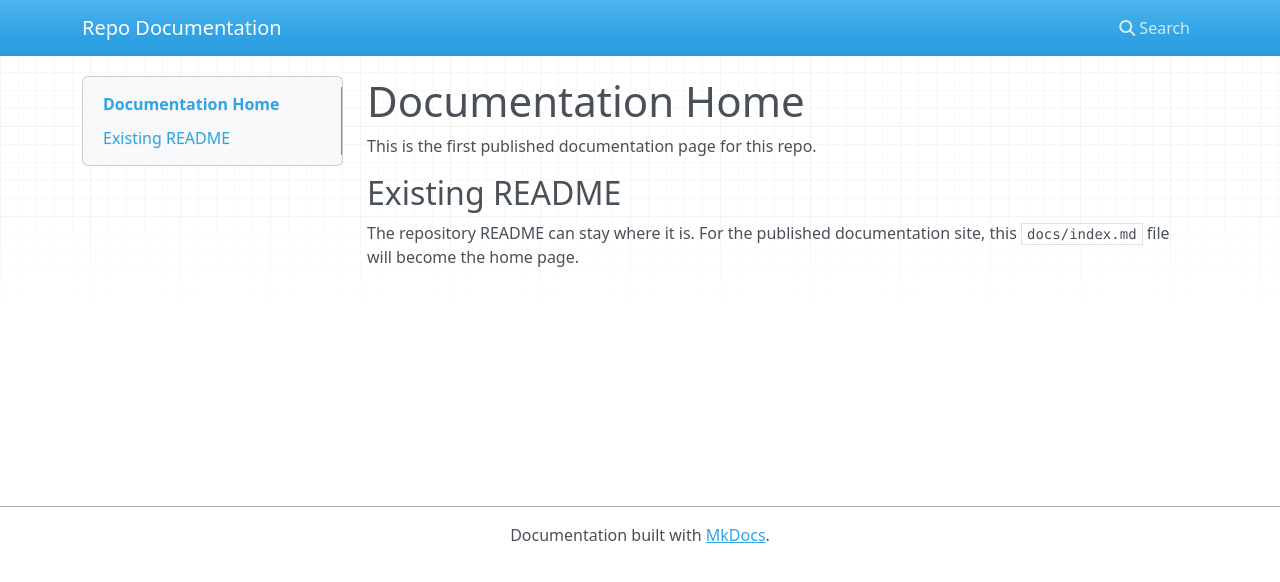
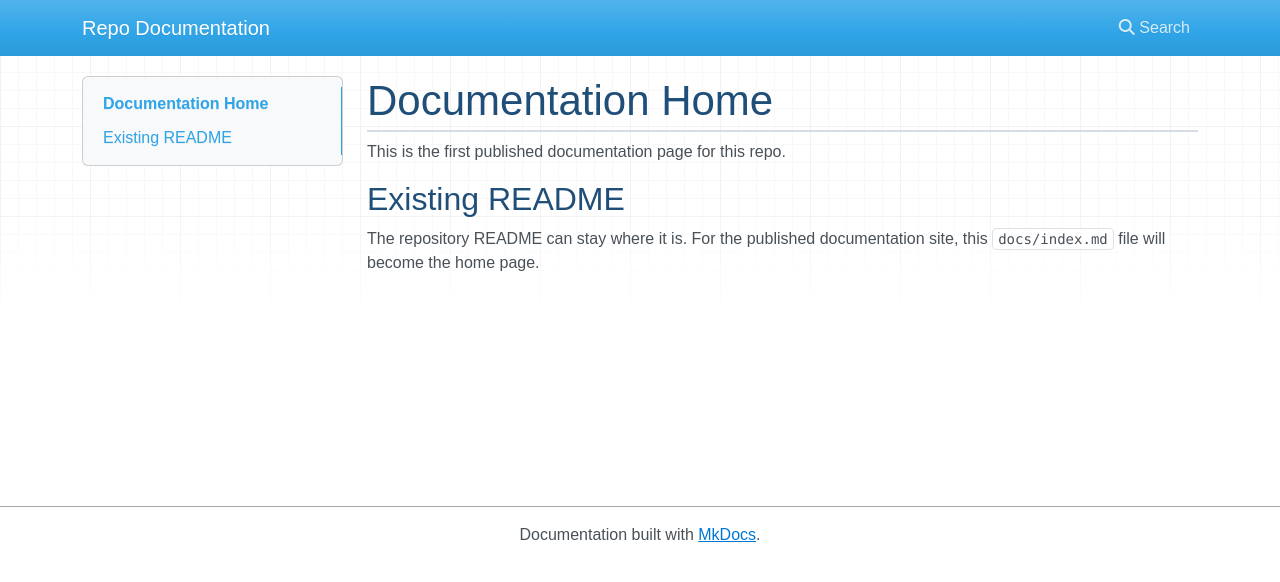
Before and after one commit to drewdz3/ex_bot, an MkDocs documentation site: the page built from docs/index.md, in a window 1280 px wide. Shown: the top 582 px of the page. Built offline with MkDocs 1.6.1, drawn with Linux system fonts in a browser that asks for light colours; nearby versions of some CDN libraries.

Commit message:
Correct path to stylesheet

```diff
--- a/mkdocs.yml
+++ b/mkdocs.yml
@@ -4,7 +4,7 @@ theme:
   name: mkdocs
 
 extra_css:
-  - stylesheets/corporate.css
+  - styles.css
 
 nav:
   - Home: index.md
```
